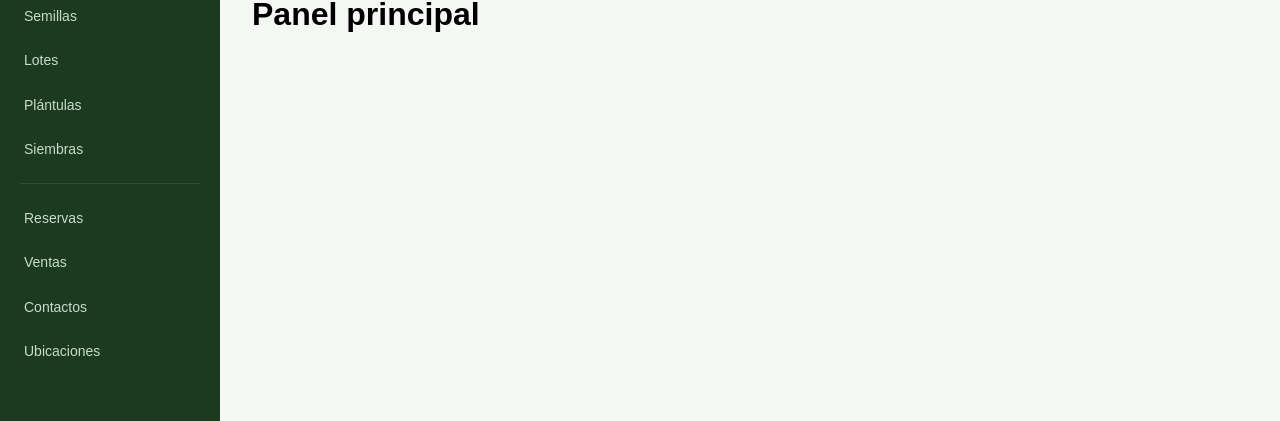
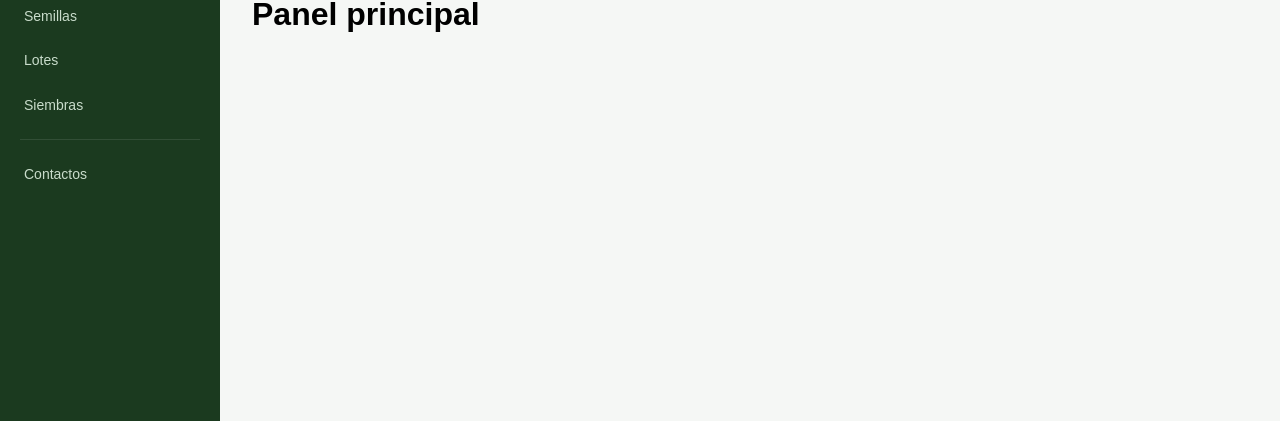
Before and after one commit to Julian049/Improsvita-frontend, a React (Vite) app: page / in a window 1280 px wide. Shown: the part 121-542 px from the top of the page. Built offline with nearby package versions, Linux system fonts and the light colour scheme; no server answers.

Commit message:
refactor: Hide unused links

```diff
--- a/src/components/layout/Sidebar.jsx
+++ b/src/components/layout/Sidebar.jsx
@@ -5,15 +5,15 @@ const MAIN_LINKS = [
     { to: '/', label: 'Panel principal', end: true },
     { to: '/seeds', label: 'Semillas' },
     { to: '/lots', label: 'Lotes' },
-    { to: '/seedlings', label: 'Plántulas' },
+    // { to: '/seedlings', label: 'Plántulas' },
     { to: '/sowings', label: 'Siembras' },
 ];
 
 const SECONDARY_LINKS = [
-    { to: '/reservations', label: 'Reservas' },
-    { to: '/sales', label: 'Ventas' },
+    // { to: '/reservations', label: 'Reservas' },
+    // { to: '/sales', label: 'Ventas' },
     { to: '/suppliers', label: 'Contactos' },
-    { to: '/locations', label: 'Ubicaciones' },
+    // { to: '/locations', label: 'Ubicaciones' },
 ];
 
 function SidebarLink({ to, label, end }) {
```
